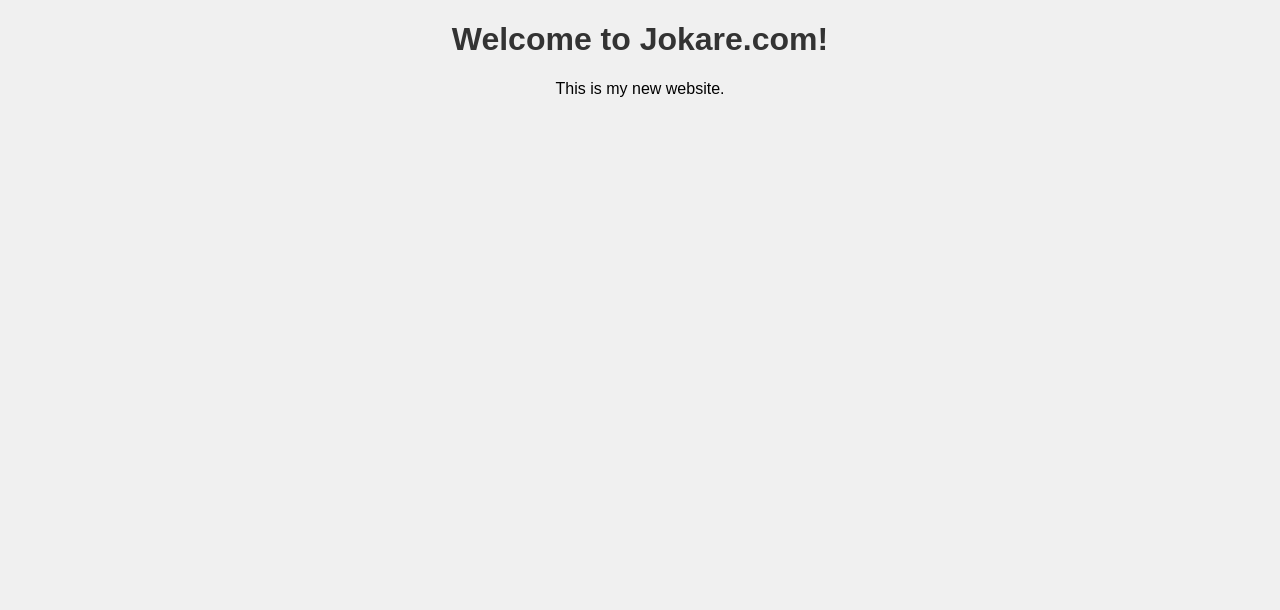
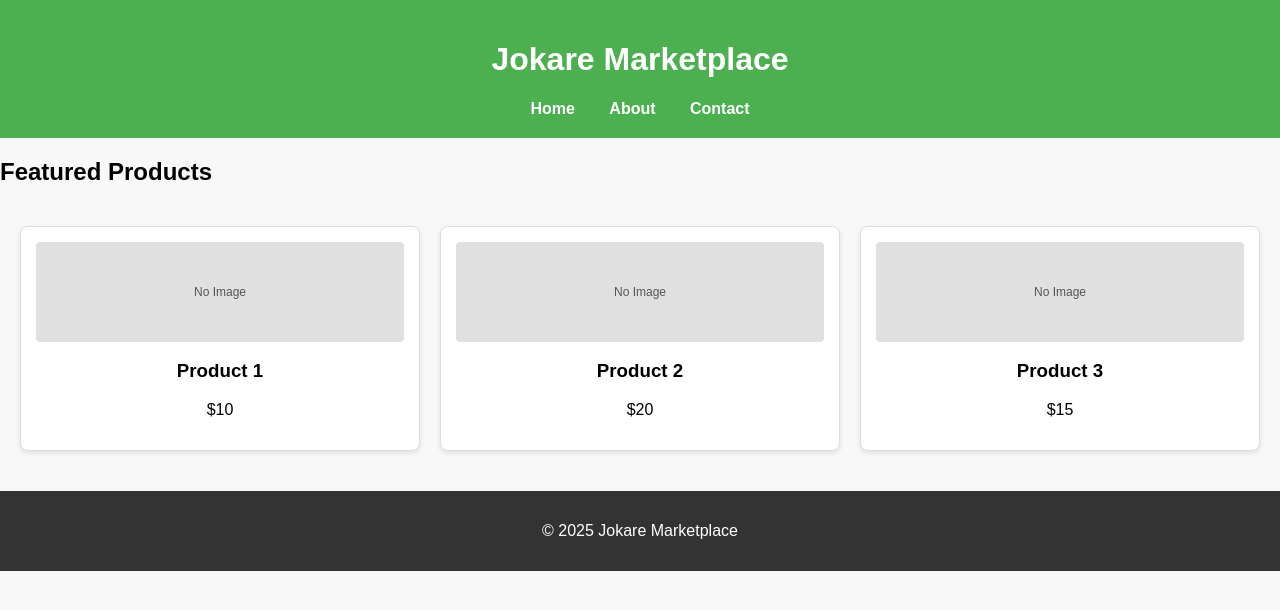
Before and after one commit to PortAizu/jokare.com, a plain HTML site: page index.html in a window 1280 px wide. Drawn offline with Linux system fonts and the light colour scheme.

Commit message:
Update homepage with new layout
Update homepage with new layout

```diff
--- a/index.html
+++ b/index.html
@@ -2,12 +2,47 @@
 <html lang="en">
 <head>
     <meta charset="UTF-8">
-    <title>Jokare</title>
+    <meta name="viewport" content="width=device-width, initial-scale=1.0">
+    <title>Jokare Marketplace</title>
     <link rel="stylesheet" href="style.css">
 </head>
 <body>
-    <h1>Welcome to Jokare.com!</h1>
-    <p>This is my new website.</p>
+    <header>
+        <h1>Jokare Marketplace</h1>
+        <nav>
+            <a href="#">Home</a>
+            <a href="#">About</a>
+            <a href="#">Contact</a>
+        </nav>
+    </header>
+
+    <main>
+        <section id="products">
+            <h2>Featured Products</h2>
+            <div class="product-grid">
+                <div class="product">
+                    <div class="product-image">No Image</div>
+                    <h3>Product 1</h3>
+                    <p>$10</p>
+                </div>
+                <div class="product">
+                    <div class="product-image">No Image</div>
+                    <h3>Product 2</h3>
+                    <p>$20</p>
+                </div>
+                <div class="product">
+                    <div class="product-image">No Image</div>
+                    <h3>Product 3</h3>
+                    <p>$15</p>
+                </div>
+            </div>
+        </section>
+    </main>
+
+    <footer>
+        <p>&copy; 2025 Jokare Marketplace</p>
+    </footer>
+
     <script src="script.js"></script>
 </body>
 </html>
--- a/script.js
+++ b/script.js
@@ -1 +1,6 @@
-console.log("Jokare website loaded!");
+// Simple interactivity
+document.querySelectorAll('.product').forEach(item => {
+    item.addEventListener('click', () => {
+        alert(`You clicked on ${item.querySelector('h3').innerText}`);
+    });
+});
--- a/style.css
+++ b/style.css
@@ -1,8 +1,60 @@
+/* General Styles */
 body {
     font-family: Arial, sans-serif;
+    margin: 0;
+    padding: 0;
+    background-color: #f8f8f8;
+}
+
+/* Header */
+header {
+    background-color: #4CAF50;
+    color: white;
+    padding: 20px;
     text-align: center;
-    background-color: #f0f0f0;
 }
-h1 {
-    color: #333;
+
+nav a {
+    color: white;
+    margin: 0 15px;
+    text-decoration: none;
+    font-weight: bold;
 }
+
+/* Products Section */
+.product-grid {
+    display: grid;
+    grid-template-columns: repeat(auto-fit, minmax(150px, 1fr));
+    gap: 20px;
+    padding: 20px;
+}
+
+.product {
+    background-color: white;
+    border: 1px solid #ddd;
+    padding: 15px;
+    text-align: center;
+    border-radius: 8px;
+    box-shadow: 0 2px 5px rgba(0,0,0,0.1);
+}
+
+.product-image {
+    background-color: #e0e0e0;
+    height: 100px;
+    display: flex;
+    justify-content: center;
+    align-items: center;
+    margin-bottom: 10px;
+    border-radius: 4px;
+    font-size: 12px;
+    color: #555;
+}
+
+/* Footer */
+footer {
+    background-color: #333;
+    color: white;
+    text-align: center;
+    padding: 15px 0;
+    margin-top: 20px;
+}
```
